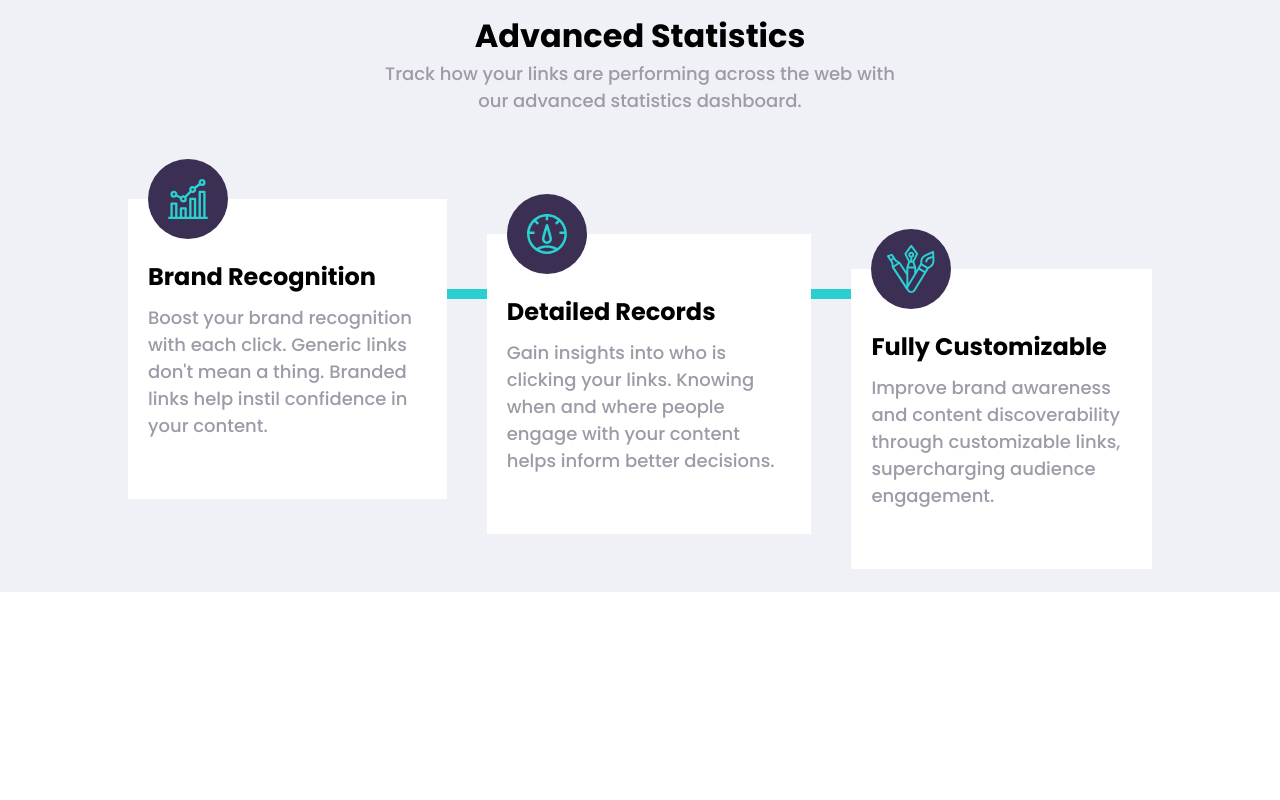
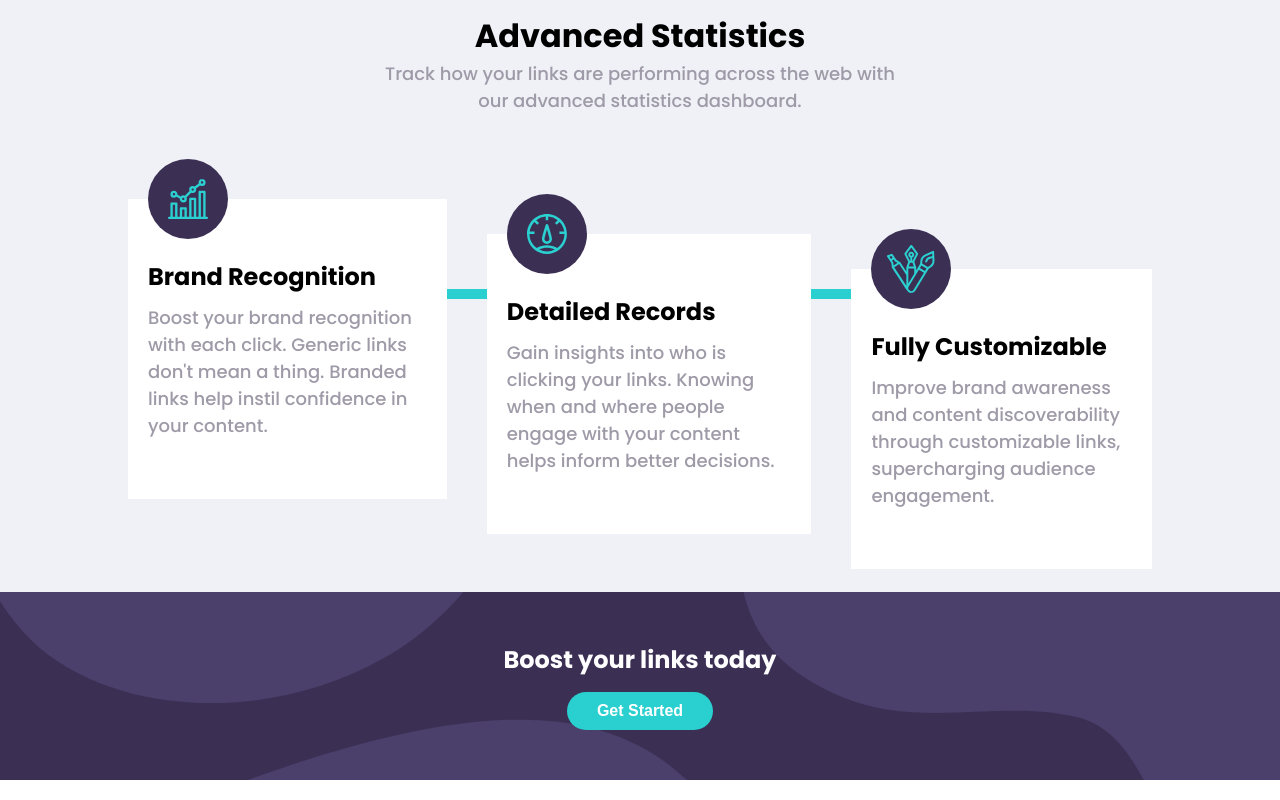
Before and after one commit to salvarecuero/url-shortening-challenge, a React (Create React App) app: page / in a window 1280 px wide. Shown: the part 777-1577 px from the top of the page. Before the commit the page ends 1389 px from the top, so only its background shows below. Built offline with nearby package versions, Linux system fonts and the light colour scheme.

Commit message:
Boost added.

```diff
--- a/src/App.js
+++ b/src/App.js
@@ -1,4 +1,5 @@
 import React from "react";
+import Boost from "./components/Boost/Boost.component";
 import Header from "./components/Header/Header.component";
 import NavBar from "./components/NavBar/NavBar.component";
 import Shortener from "./components/Shortener/Shortener.component";
@@ -11,6 +12,7 @@ function App() {
       <Header />
       <Shortener />
       <Statistics />
+      <Boost />
     </>
   );
 }
--- /dev/null
+++ b/src/components/Boost/Boost.component.js
@@ -0,0 +1,17 @@
+import React from "react";
+import Button from "../Button/Button.component";
+
+import "./Boost.styles.scss";
+
+function Boost() {
+  return (
+    <div id="boost-container">
+      <span id="boost-title">Boost your links today</span>
+      <Button id="boost-button" rounded>
+        Get Started
+      </Button>
+    </div>
+  );
+}
+
+export default Boost;
--- /dev/null
+++ b/src/components/Boost/Boost.styles.scss
@@ -0,0 +1,24 @@
+@use "../../styles/colors";
+
+#boost-container {
+  display: flex;
+  flex-direction: column;
+  align-items: center;
+  padding: 50px;
+
+  background-color: colors.$dark-violet;
+  background-repeat: no-repeat;
+  background-size: cover;
+  background-image: url("../../assets/images/bg-boost-desktop.svg");
+
+  #boost-title {
+    color: white;
+    font-size: 24px;
+    font-weight: 700;
+    margin-bottom: 15px;
+  }
+
+  #boost-button {
+    padding: 10px 30px;
+  }
+}
```
